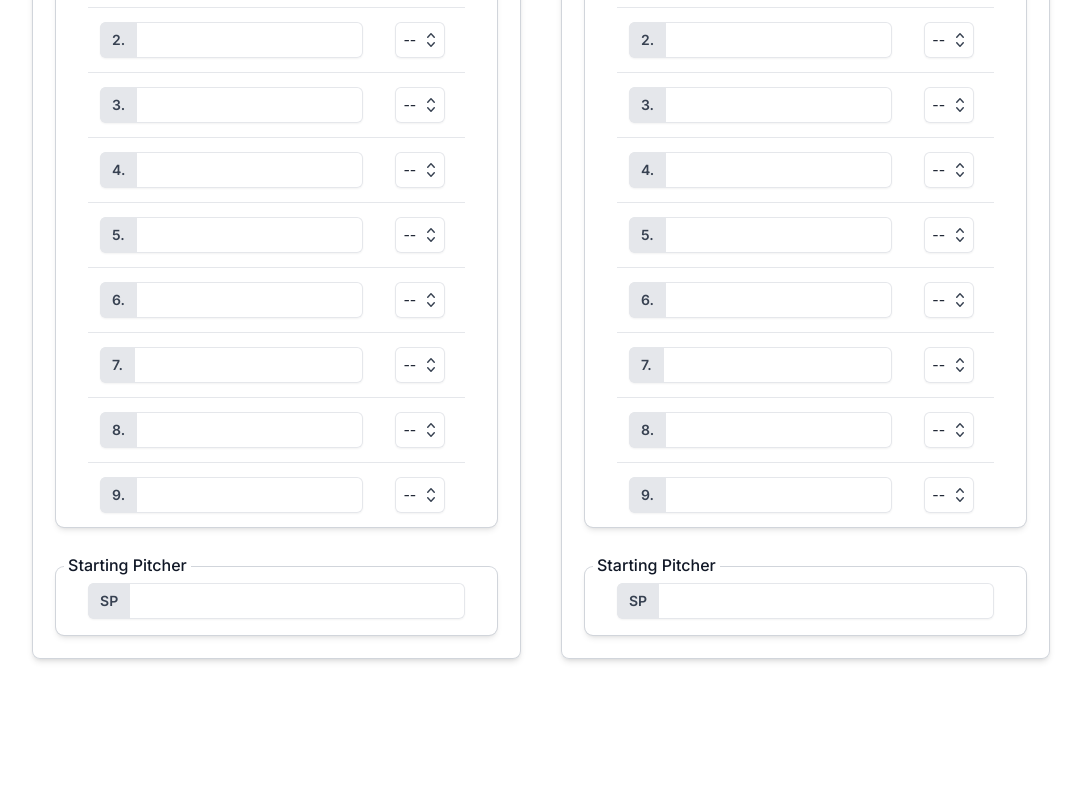
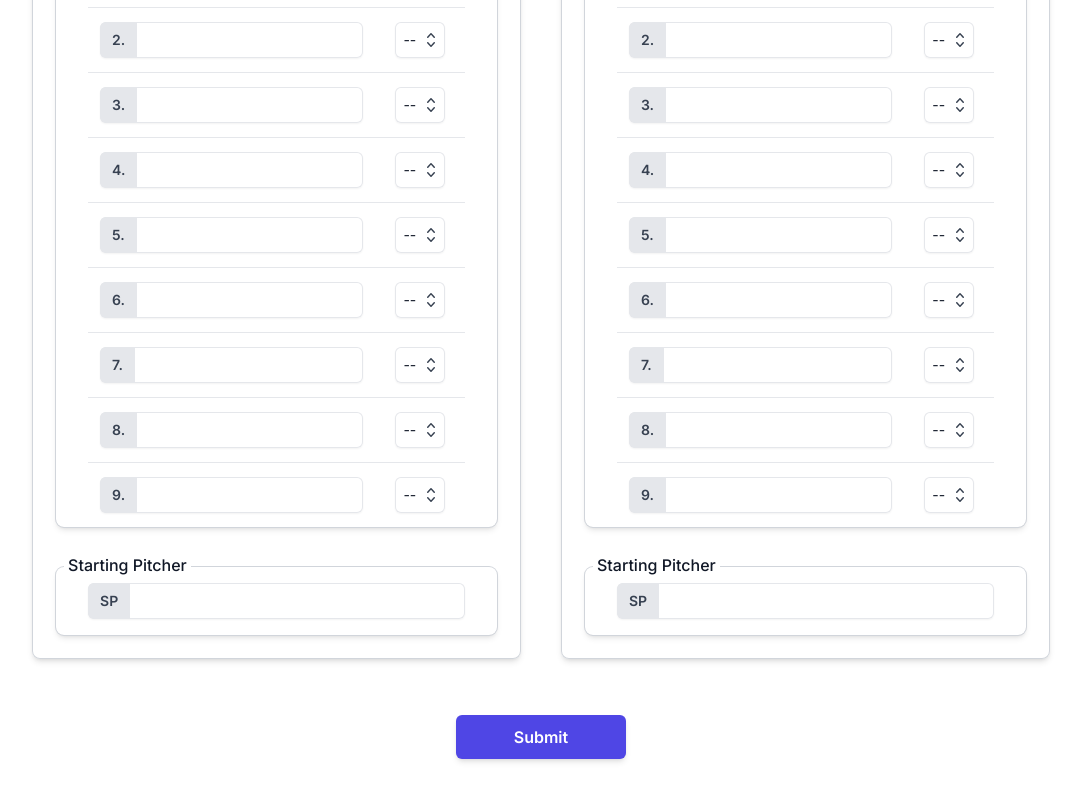
Before and after one commit to benvgrass/baseball-scorecard-app, a Next.js app: page / in a window 1280 px wide. Shown: the part 308-1108 px from the top of the page, without its empty margins (99-1180 px from the left). Before the commit the page ends 1087 px from the top, so only its background shows below. Built offline with nearby package versions, Linux system fonts and the light colour scheme.

Commit message:
Add required to input fields and submit button

```diff
--- a/src/components/lineupCard.tsx
+++ b/src/components/lineupCard.tsx
@@ -134,6 +134,7 @@ export default function LineupCard({lineup, setLineup, startingPitcher, setStart
                                         value={player.name}
                                         onChange={(e) => handleNameChange(player.battingOrder, e.target.value)}
                                         className="block flex-1 border-0 bg-transparent py-1.5 pl-1 text-gray-900 placeholder:text-gray-400 focus:ring-0 sm:text-sm sm:leading-6"
+                                        required
                                     />
                                 </div>
                             </td>
@@ -258,6 +259,7 @@ export default function LineupCard({lineup, setLineup, startingPitcher, setStart
                         onChange={(e) => handlePitcherChange(e.target.value)}
                         className="block flex-1 bg-transparent border-0 py-1.5 pl-1 text-gray-900 focus:ring-0
                             placeholder:text-gray-400 sm:text-sm sm:leading-6 disabled:text-gray-700 disabled:cursor-none"
+                        required
                     />
                 </div>
             </div>
--- a/src/components/newGame.tsx
+++ b/src/components/newGame.tsx
@@ -6,6 +6,20 @@ export interface Player {
     battingOrder: number;
     name: string;
     position: string;
+}
+
+interface Game {
+    away: Team;
+    home: Team;
+}
+
+interface Team {
+    name: string;
+    lineup:
+        {
+            batters: Player[];
+            pitcher: string;
+        };
 }
 
 export default function NewGame() {
@@ -25,7 +39,14 @@ export default function NewGame() {
     const [awayPitcher, setAwayPitcher] = useState<string>('');
     const [homePitcher, setHomePitcher] = useState<string>('');
 
+    const handleSubmit = (e: React.FormEvent<HTMLFormElement>) => {
+        e.preventDefault();
+        console.log('submitting');
+    }
+
     return (
+        <form onSubmit={handleSubmit}>
+            <div className="space-y-8">
                 <div className="space-y-12 items-stretch gap-10 lg:columns-2">
                     <div>
                         <TeamInput home={false}
@@ -48,5 +69,17 @@ export default function NewGame() {
                         />
                     </div>
                 </div>
+                <div className="flex justify-center h-full">
+                    <button
+                        type="submit"
+                        className="flex-initial md:basis-1/6 align-middle rounded-md bg-indigo-600 px-3.5 py-2.5 text-md font-semibold text-white
+                            shadow-md hover:bg-indigo-500 focus-visible:outline focus-visible:outline-2
+                            focus-visible:outline-offset-2 focus-visible:outline-indigo-600"
+                    >
+                        Submit
+                    </button>
+                </div>
+            </div>
+        </form>
     )
 }
--- a/src/components/teamInput.tsx
+++ b/src/components/teamInput.tsx
@@ -21,7 +21,6 @@ export default function TeamInput({
     setStartingPitcher: (startingPitcher: string) => void
 }) {
     return (
-        <form>
         <div className="relative h-full sm:shadow-md rounded-lg p-6 border-0 ring-1 ring-inset ring-gray-300">
             <h1 className="absolute -top-3.5 sm:left-3 inline-block bg-white px-1 text-2xl font-semibold leading-7 text-gray-900">{home ? "Home" : "Away"}</h1>
 
@@ -41,6 +40,7 @@ export default function TeamInput({
                     id={home ? "home-team-name" : "away-team-name"}
                     placeholder={home ? "Home Team" : "Away Team"}
                     className="block flex-1 border-0 bg-transparent py-3 text-gray-900 placeholder:text-gray-400 focus:ring-0 sm:text-md sm:leading-6"
+                    required
                 />
             </div>
             <LineupCard
@@ -51,6 +51,5 @@ export default function TeamInput({
             />
         </div>
 
-        </form>
     )
 }
```
Lines whose indentation alone changed are shown as unchanged.
